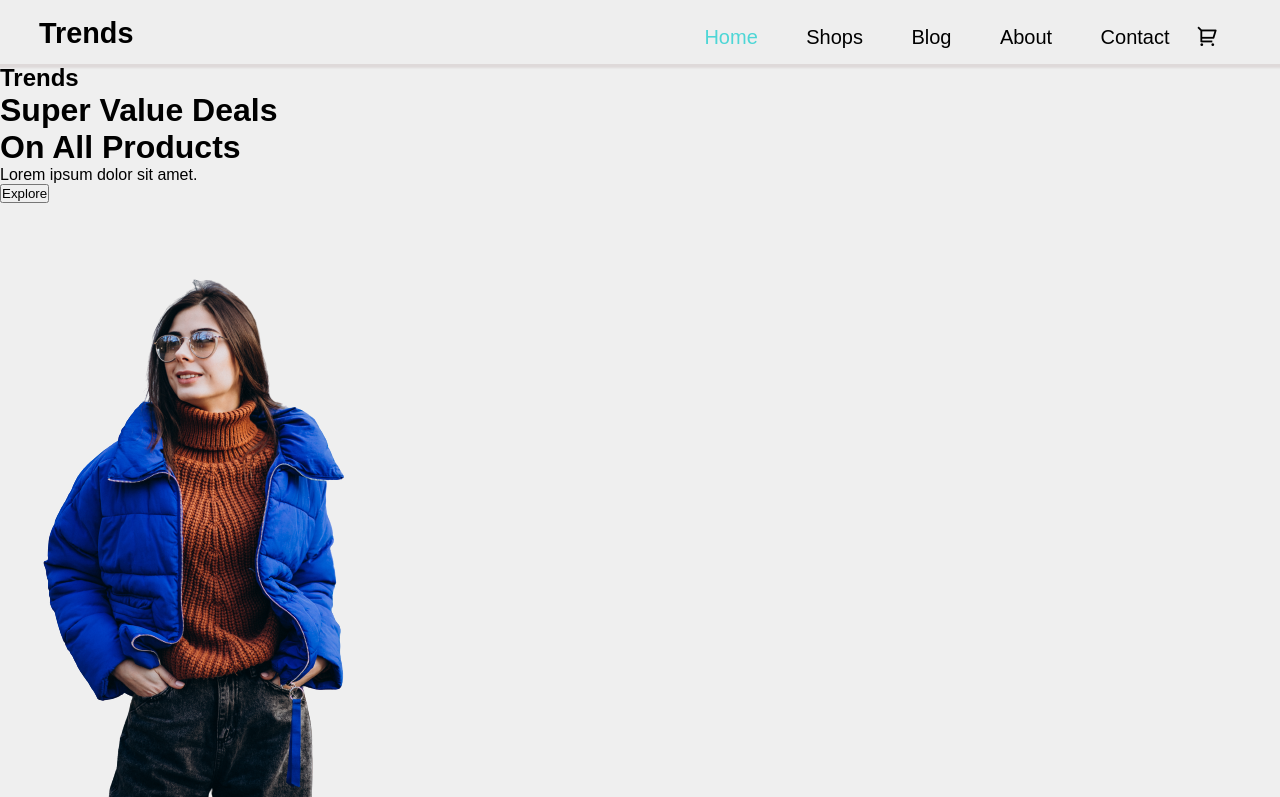
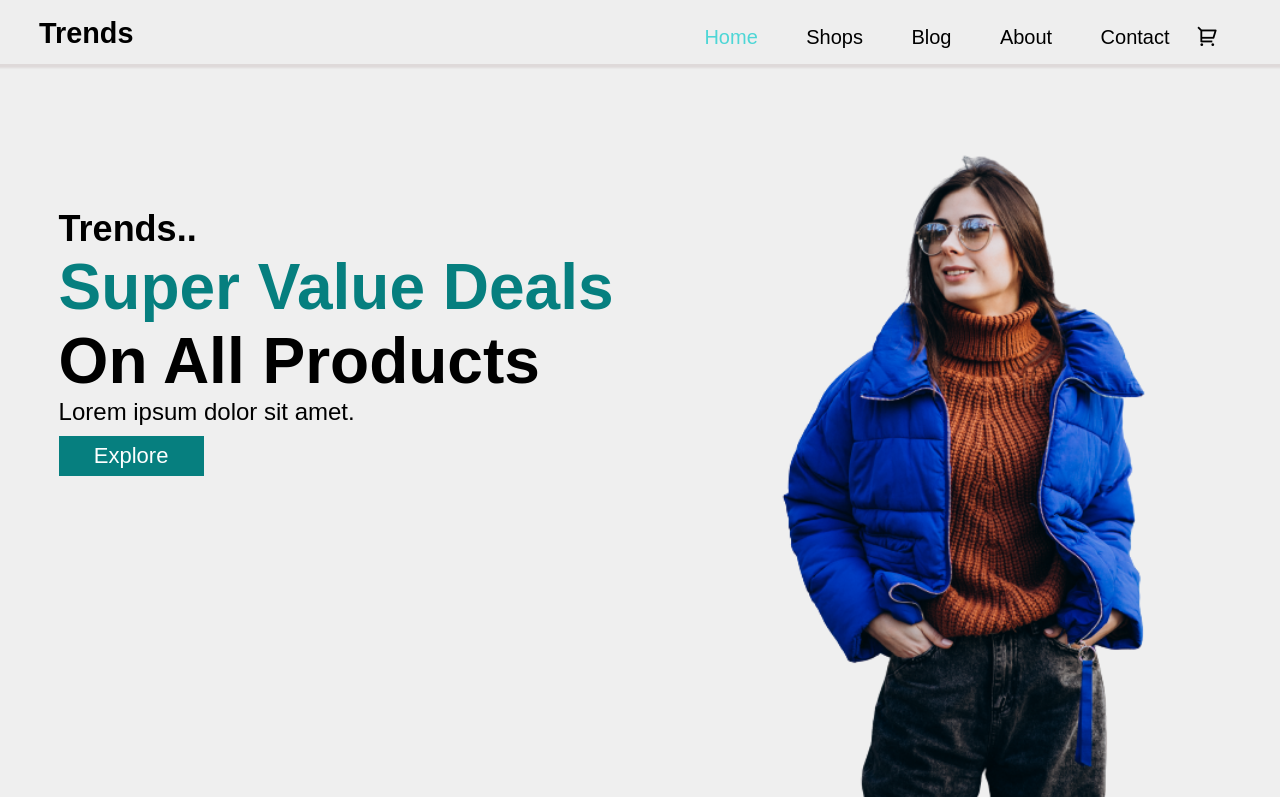
Before and after one commit to imksvk/Urban-Vibe, a plain HTML site: page index.html in a window 1280 px wide. Shown: the top 797 px of the page. Drawn offline with nearby package versions, Linux system fonts and the light colour scheme; a web font is replaced by a local one.

Commit message:
update page 1

```diff
--- a/index.html
+++ b/index.html
@@ -34,7 +34,7 @@
         <!-- main page  -->
         <div class="main">
             <div class="maintext">
-                <h2>Trends</h2>
+                <h2>Trends..</h2>
                 <h1 class="top">Super Value Deals</h1>
                 <h1>On All Products</h1>
                 <p>Lorem ipsum dolor sit amet. </p>
--- a/style.css
+++ b/style.css
@@ -1,6 +1,6 @@
 * {
-    margin: 0;
-    padding: 0;
+    margin: 0%;
+    padding: 0%;
     /* box-sizing: border-box; */
     font-family:  sans-serif;
 }
@@ -68,3 +68,48 @@ ul li i:hover{
     color: gray;
     cursor: pointer;
 }
+
+
+/* main css  */
+
+.main{
+    display: flex;
+    justify-content: space-around;
+    height: 92vh;
+
+}
+
+.main .maintext{
+    margin-top: 144px;
+    font-size: 24px;
+}
+
+.maintext h1{
+    font-size: 64px;
+}
+
+.top{
+    color:rgb(6, 127, 127);
+
+}
+
+.maintext button{
+    width: 145px;
+     height: 40px;
+     background-color: rgb(6, 127, 127);
+     border: none;
+     font-size: 22px;
+     color: white;
+     margin-top: 10px;
+}
+
+
+.maintext button:hover{
+    border: 2px solid rgb(6, 105, 105);
+    background: transparent;
+    color: rgb(5, 126, 126);
+}
+
+/* .trend{
+    margin-top: 40px;
+} */
```
